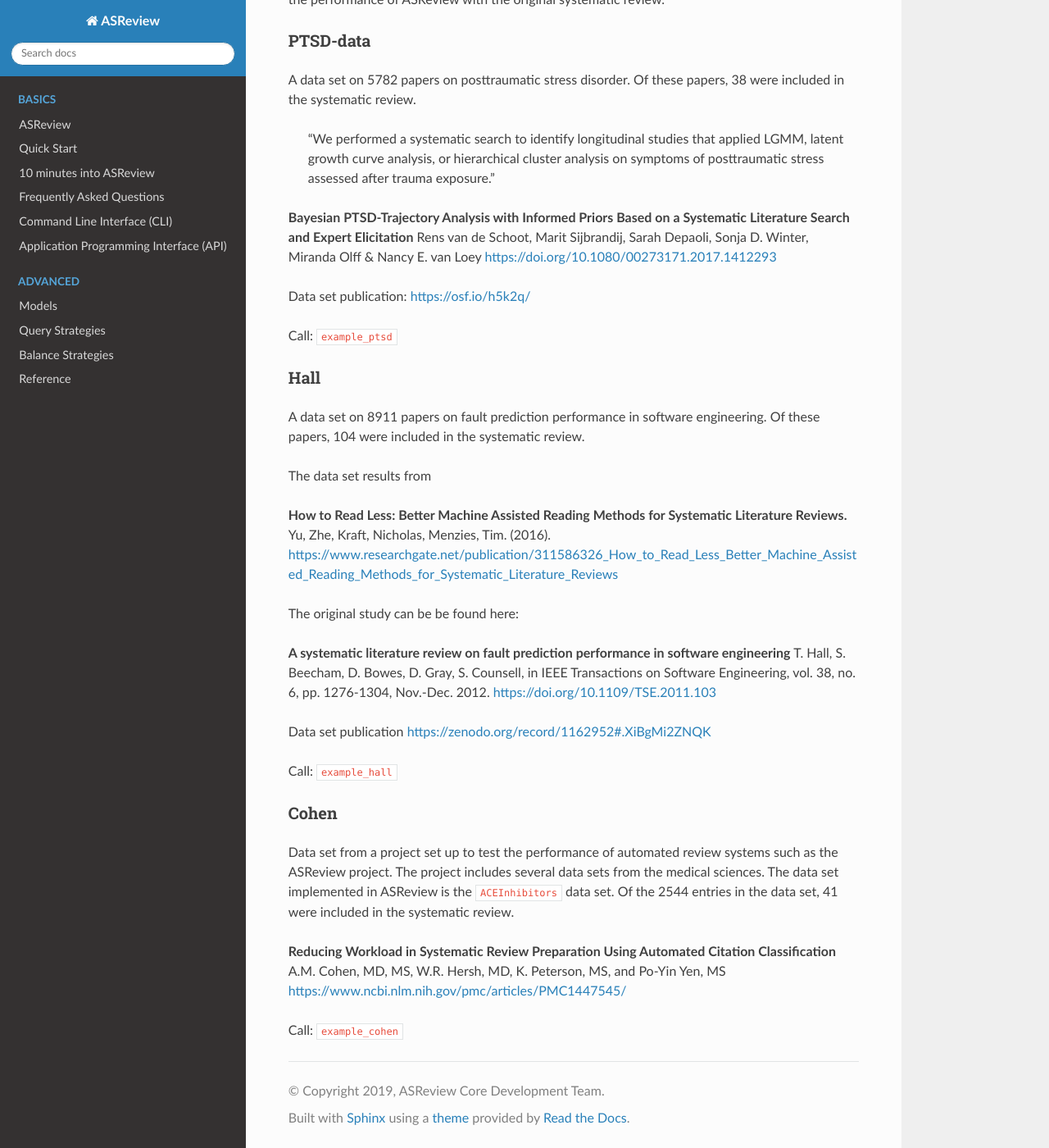
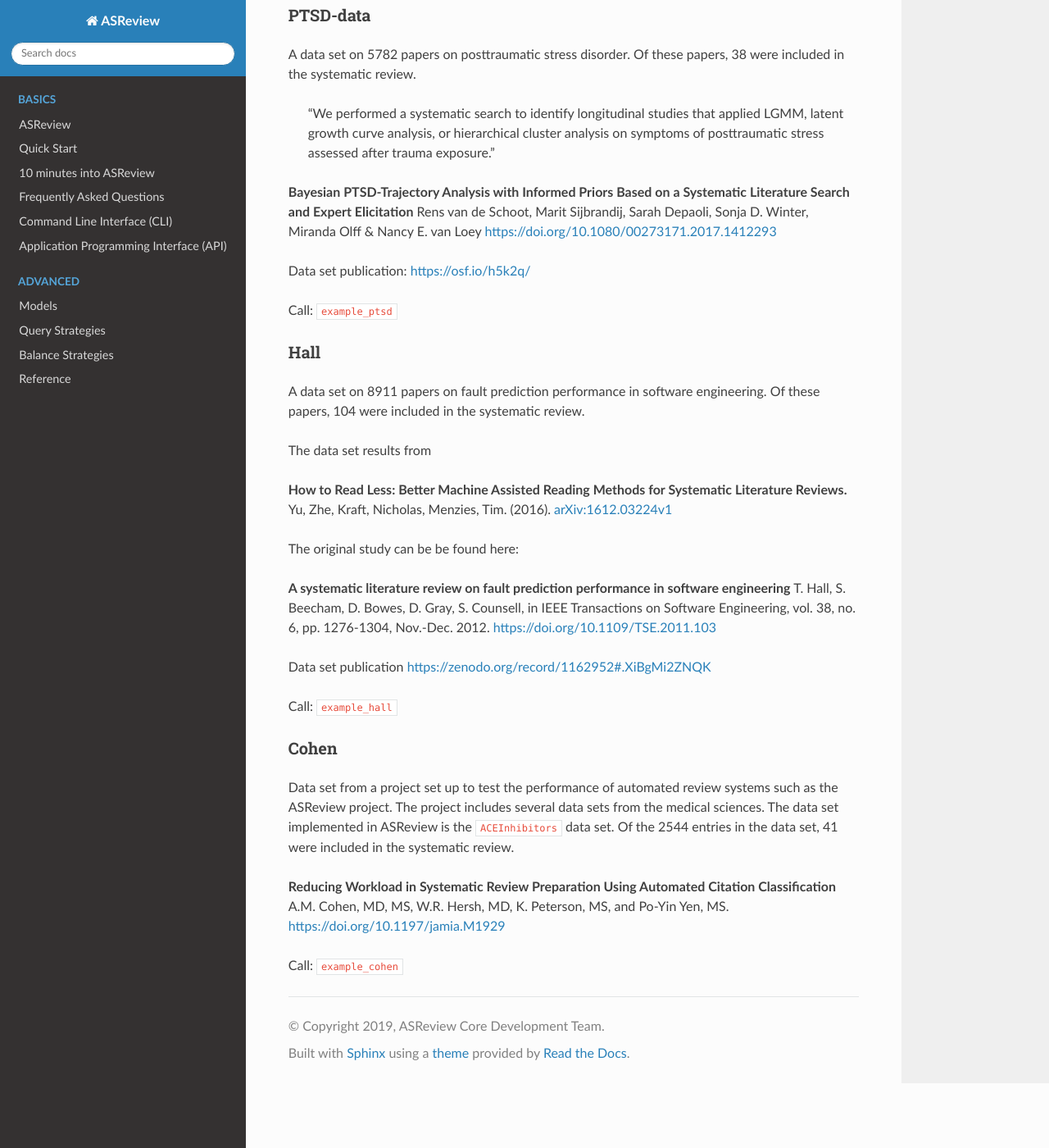
Before and after one commit to asreview/asreview, a Sphinx documentation site: the page built from docs/source/datasets.rst, in a window 1280 px wide and 1400 px high, scrolled down 968 px. Shown: the whole window at 82% size. Built offline with Sphinx 7.4.7 and the Read the Docs theme 2.0.0, drawn with Linux system fonts in a browser that asks for light colours; some of the changed text lies outside the part shown.

Commit message:
fix links

```diff
--- a/docs/source/datasets.rst
+++ b/docs/source/datasets.rst
@@ -17,8 +17,8 @@
     This instruction is currently under construction.
 
 To carry out an automated systematic review on your own data set, your datafile needs to adhere to a certain format.
+ASReview accepts the following formats:
 
-ASReview accepts the following formats:
  - `Research Information Systems (RIS) <https://en.wikipedia.org/wiki/RIS_(file_format)>`_. Extension ``.ris``. RIS files are used by digital libraries, like IEEE Xplore, Scopus and ScienceDirect. Citation managers Mendeley, RefWorks, Zotero, and EndNote support the RIS format as well.
  - **Tabular data sets**. Extensions ``.csv``, ``.xlsx``, and ``.xls``. CSV files should be comma separated and UTF-8 encoded. For CSV files, the software accepts a set of predetermined labels in line with the ones used in RIS files.
 
@@ -52,12 +52,13 @@
 The data set results from
 
 **How to Read Less: Better Machine Assisted Reading Methods for Systematic Literature Reviews.**
-Yu, Zhe, Kraft, Nicholas, Menzies, Tim. (2016). https://www.researchgate.net/publication/311586326_How_to_Read_Less_Better_Machine_Assisted_Reading_Methods_for_Systematic_Literature_Reviews
+Yu, Zhe, Kraft, Nicholas, Menzies, Tim. (2016).  `arXiv:1612.03224v1 <https://www.researchgate.net/publication/311586326_How_to_Read_Less_Better_Machine_Assisted_Reading_Methods_for_Systematic_Literature_Reviews>`_
 
 The original study can be be found here:
 
 **A systematic literature review on fault prediction performance in software engineering**
 T. Hall, S. Beecham, D. Bowes, D. Gray, S. Counsell, in IEEE Transactions on Software Engineering, vol. 38, no. 6, pp. 1276-1304, Nov.-Dec. 2012. https://doi.org/10.1109/TSE.2011.103
+
 
 Data set publication https://zenodo.org/record/1162952#.XiBgMi2ZNQK
 
@@ -72,7 +73,6 @@
 Of the 2544 entries in the data set, 41 were included in the systematic review.
 
 **Reducing Workload in Systematic Review Preparation Using Automated Citation Classification**
-A.M. Cohen, MD, MS, W.R. Hersh, MD, K. Peterson, MS, and Po-Yin Yen, MS
-https://www.ncbi.nlm.nih.gov/pmc/articles/PMC1447545/
+A.M. Cohen, MD, MS, W.R. Hersh, MD, K. Peterson, MS, and Po-Yin Yen, MS. https://doi.org/10.1197/jamia.M1929
 
 Call: ``example_cohen``
```
